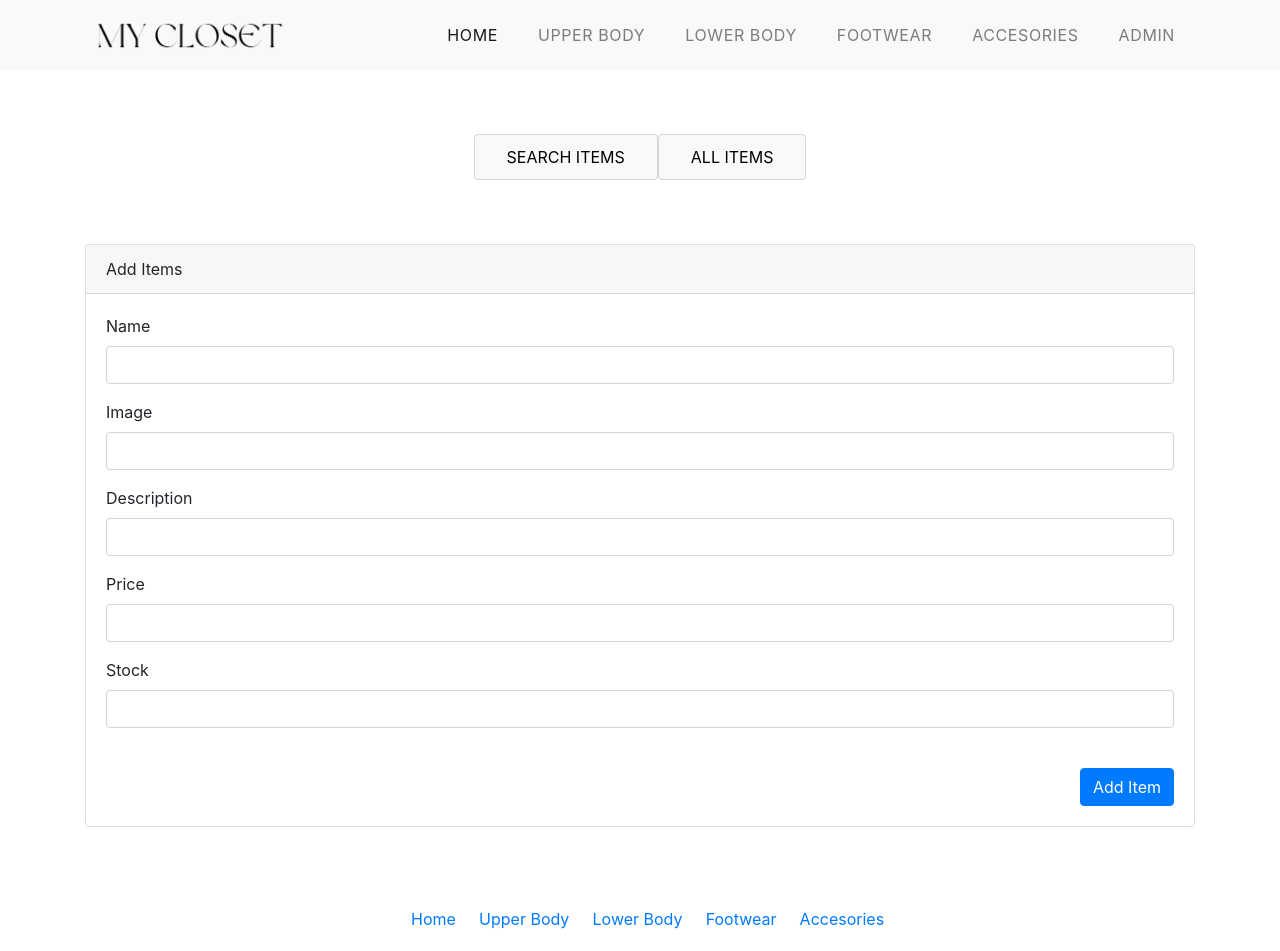
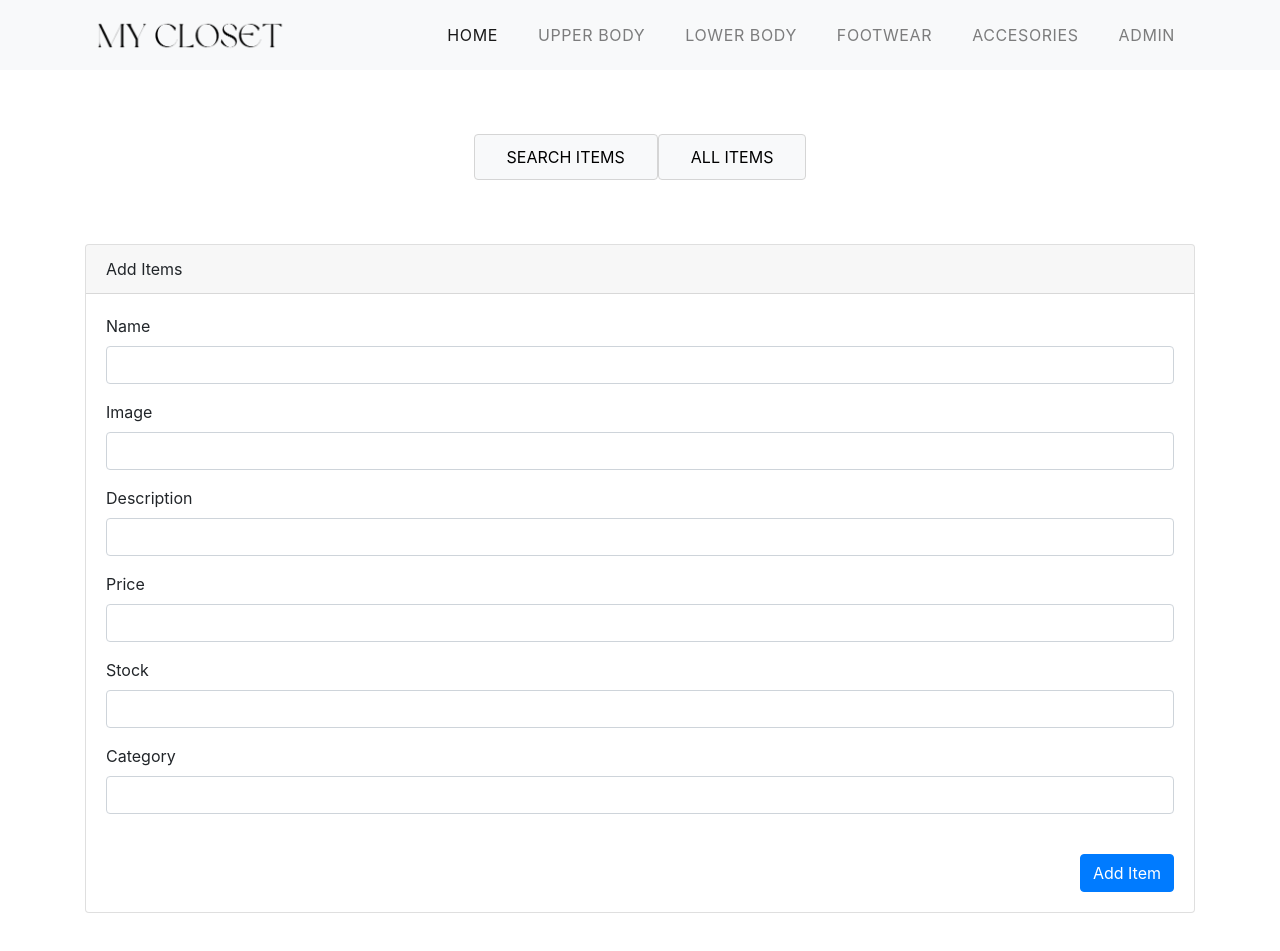
Before and after one commit to BrachoAlex/Proyecto-DAW, a React (Create React App) app in the folder frontend/: page /admin in a window 1280 px wide. Shown: the top 951 px of the page. Built offline with nearby package versions, Linux system fonts and the light colour scheme.

Commit message:
Try Admin

```diff
--- a/frontend/src/components/Admin.js
+++ b/frontend/src/components/Admin.js
@@ -84,22 +84,26 @@ function Add() {
 
                 <div className="form-group">
                     <label htmlFor="image">Image</label>
-                    <input type="text" className="form-control" id="role" value={image} onChange={imageChangeHandler} />
+                    <input type="text" className="form-control" id="imgUrl" value={image} onChange={imageChangeHandler} />
                 </div>
 
                 <div className="form-group">
                     <label htmlFor="description">Description</label>
-                    <input type="text" className="form-control" id="age" value = {description} onChange={descriptionChangeHandler} />
+                    <input type="text" className="form-control" id="description" value = {description} onChange={descriptionChangeHandler} />
                 </div>
 
                 <div className="form-group">
                     <label htmlFor="price">Price</label>
-                    <input type="text" className="form-control" id="force-points" value={price} onChange={priceChangeHandler} />
+                    <input type="text" className="form-control" id="price" value={price} onChange={priceChangeHandler} />
                 </div>
 
                 <div className="form-group">
                     <label htmlFor="stock">Stock</label>
-                    <input type="text" className="form-control" id="force-points" value={stock} onChange={stockChangeHandler} />
+                    <input type="text" className="form-control" id="countInStock" value={stock} onChange={stockChangeHandler} />
+                </div>
+                <div className="form-group">
+                    <label htmlFor="stock">Category</label>
+                    <input type="text" className="form-control" id="category" value={stock} onChange={stockChangeHandler} />
                 </div>
 
                 </form>
```
